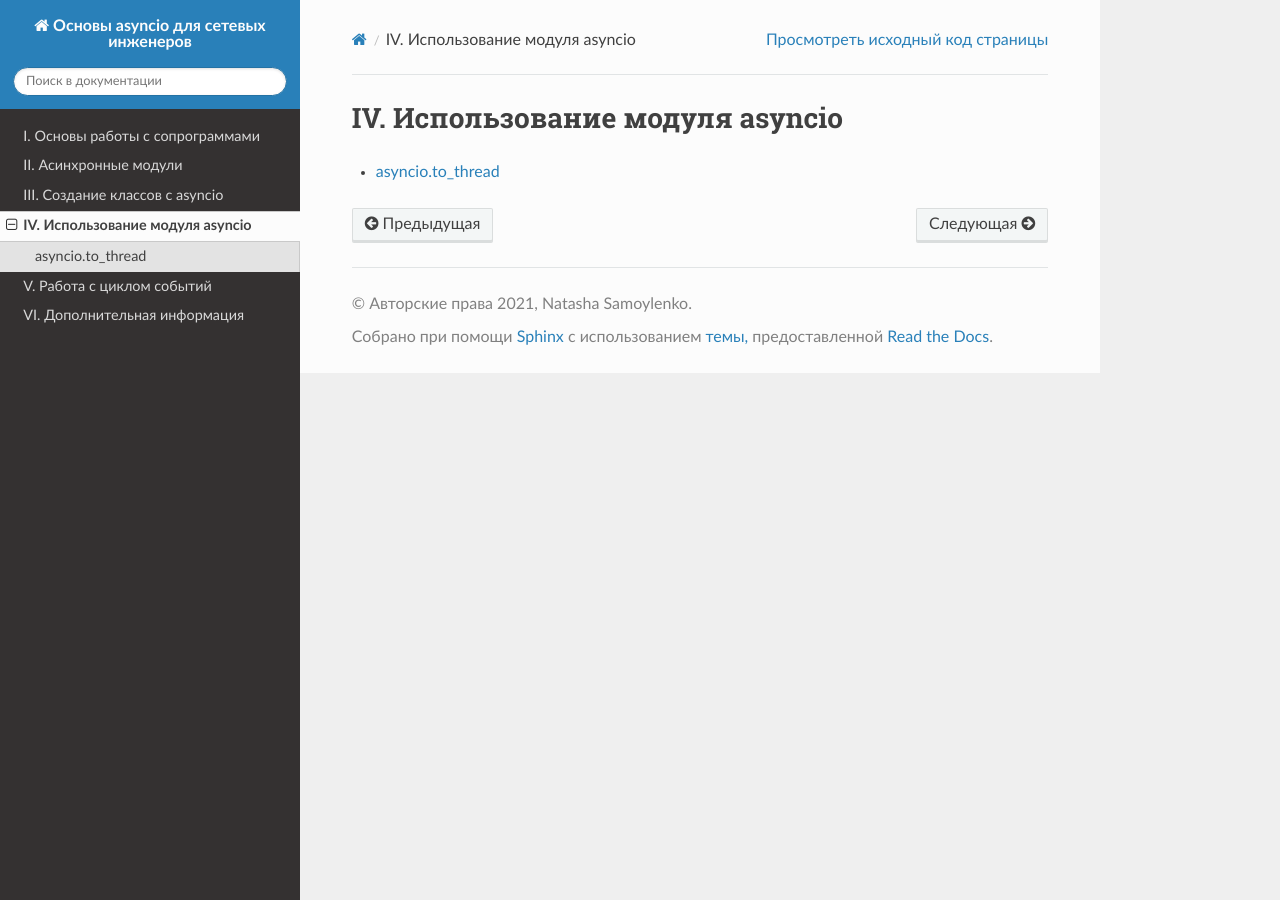
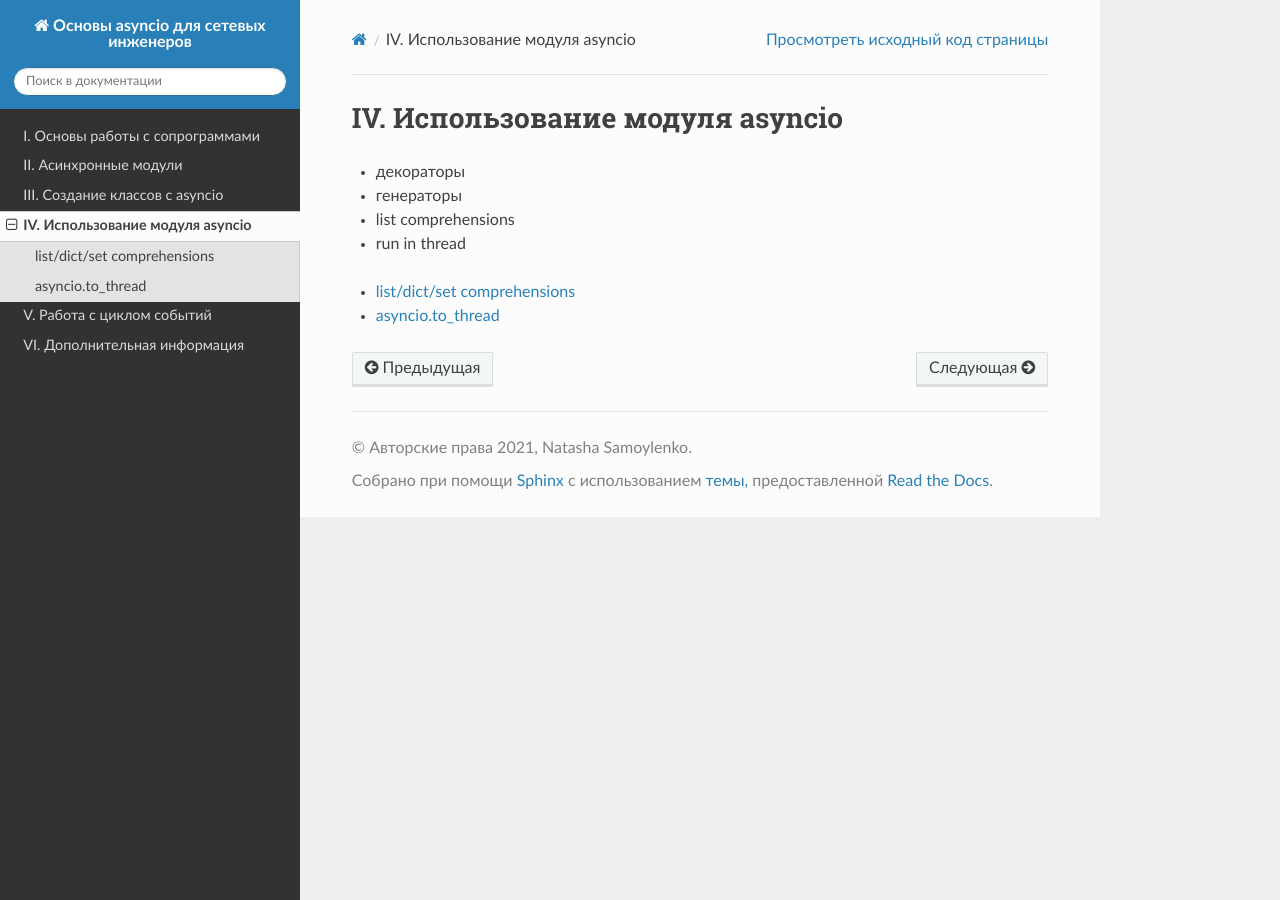
Before and after one commit to natenka/asyncpyneng-book, a Sphinx documentation site: the page built from docs/source/book/Part_IV.rst, in a window 1280 px wide. Built offline with Sphinx 7.4.7 and the Read the Docs theme 2.0.0, drawn with Linux system fonts in a browser that asks for light colours; pages that are not in the unit, such as notebooks, are missing from menus.

Commit message:
add chapter draft

```diff
--- a/docs/source/book/Part_IV.rst
+++ b/docs/source/book/Part_IV.rst
@@ -1,11 +1,16 @@
 IV. Использование модуля asyncio
 ################################
 
+* декораторы
+* генераторы
+* list comprehensions
+* run in thread
 
 
 .. toctree::
    :maxdepth: 2
 
+   using_asyncio/list_comprehensions
+   using_asyncio/decorator
    using_asyncio/generator
-   using_asyncio/decorator
    using_asyncio/to_thread
--- /dev/null
+++ b/docs/source/book/using_asyncio/list_comprehensions.rst
@@ -0,0 +1,2 @@
+list/dict/set comprehensions
+============================
```
Also changed, not shown: docs/source/book/using_asyncio/index.rst (deleted, +0 -24 lines).
